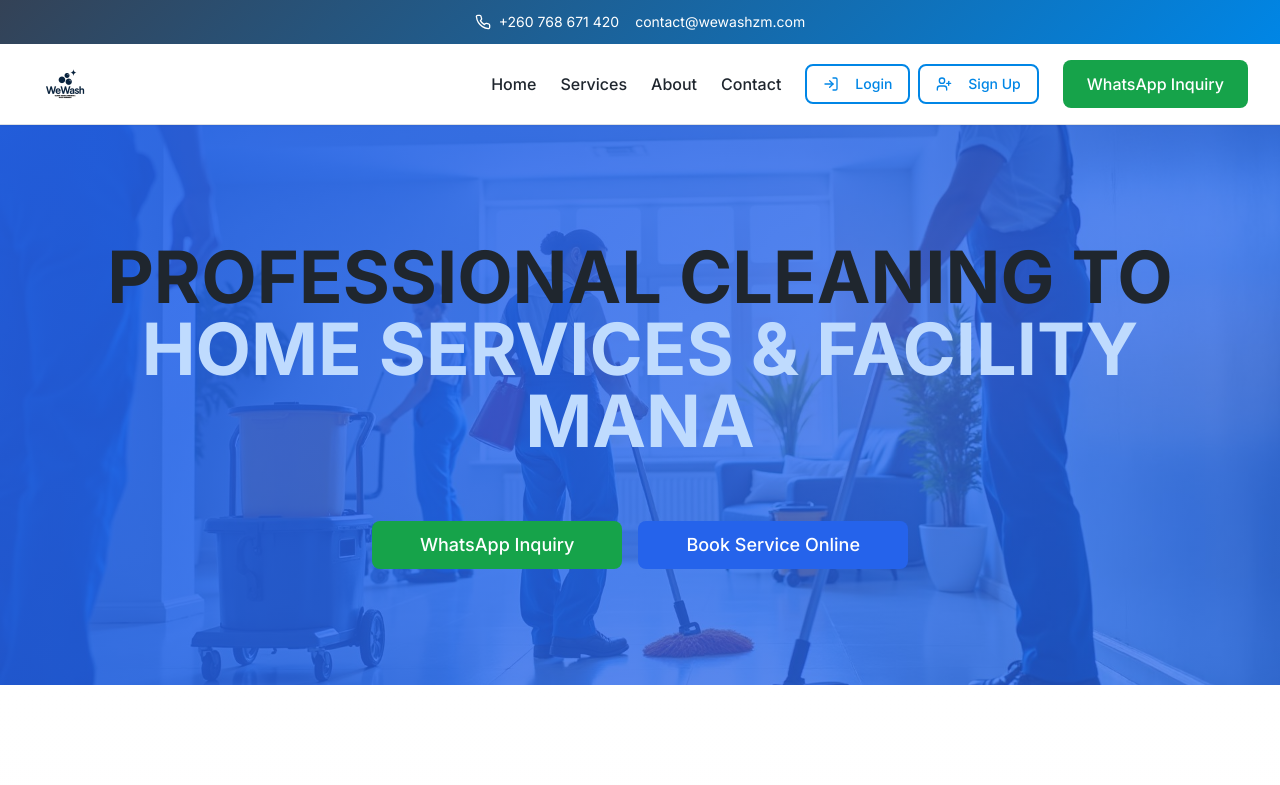
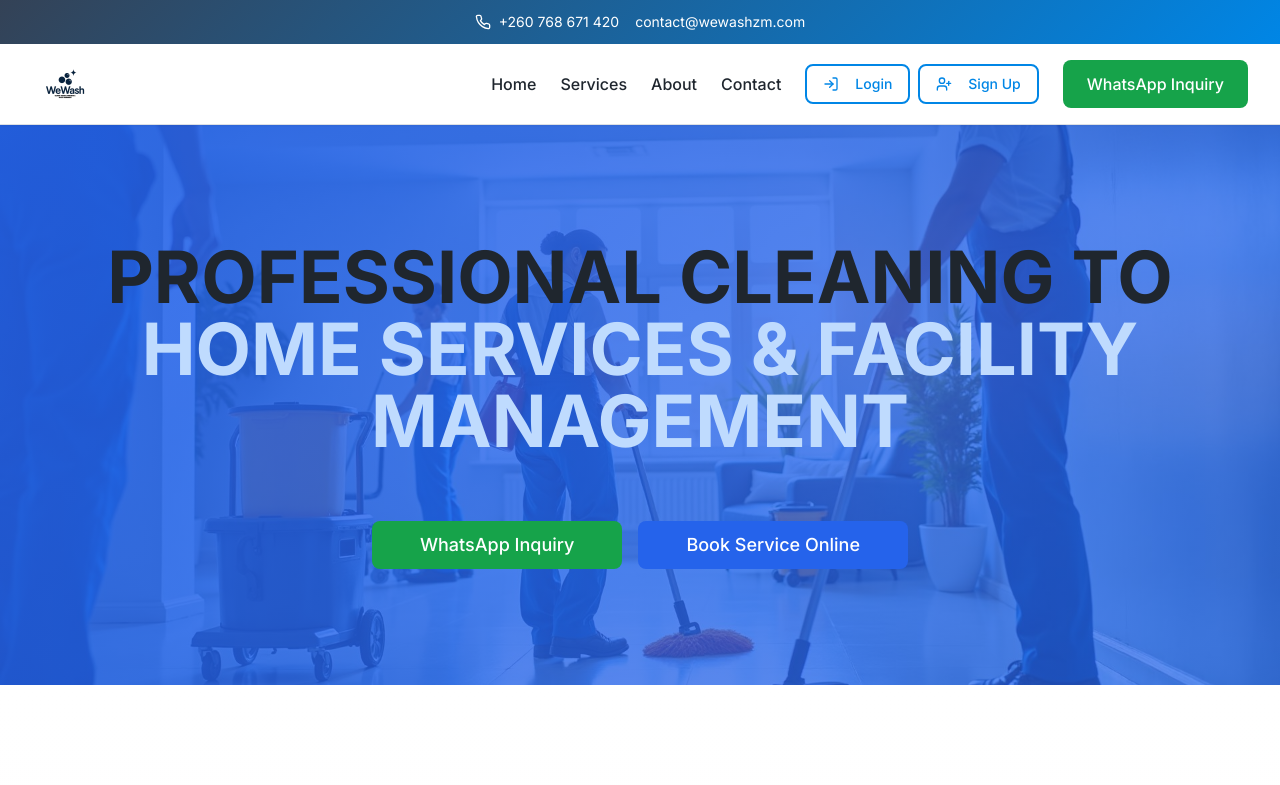
Before and after one commit to wemuve/wash-global, a React (Vite) app: page / in a window 1280 px wide. Shown: the top 785 px of the page. Built offline with nearby package versions, Linux system fonts and the light colour scheme.

Commit message:
Visual edit in Lovable
Edited UI in Lovable

```diff
--- a/src/pages/Index.tsx
+++ b/src/pages/Index.tsx
@@ -178,7 +178,7 @@ const Index = () => {
         <div className="relative container-palmgren text-center text-white">
           <h1 className="text-5xl md:text-6xl lg:text-7xl font-bold mb-6 leading-tight">
             PROFESSIONAL CLEANING TO<br />
-            <span className="text-blue-200">HOME SERVICES & FACILITY MANA</span>
+            <span className="text-blue-200">HOME SERVICES & FACILITY MANAGEMENT</span>
           </h1>
           <div className="mt-12 space-y-4">
             <Button onClick={() => window.open('https://wa.me/260768671420?text=Hello, I would like to inquire about your services.', '_blank')} className="bg-green-600 hover:bg-green-700 text-white text-lg px-12 py-6 mr-4">
```
